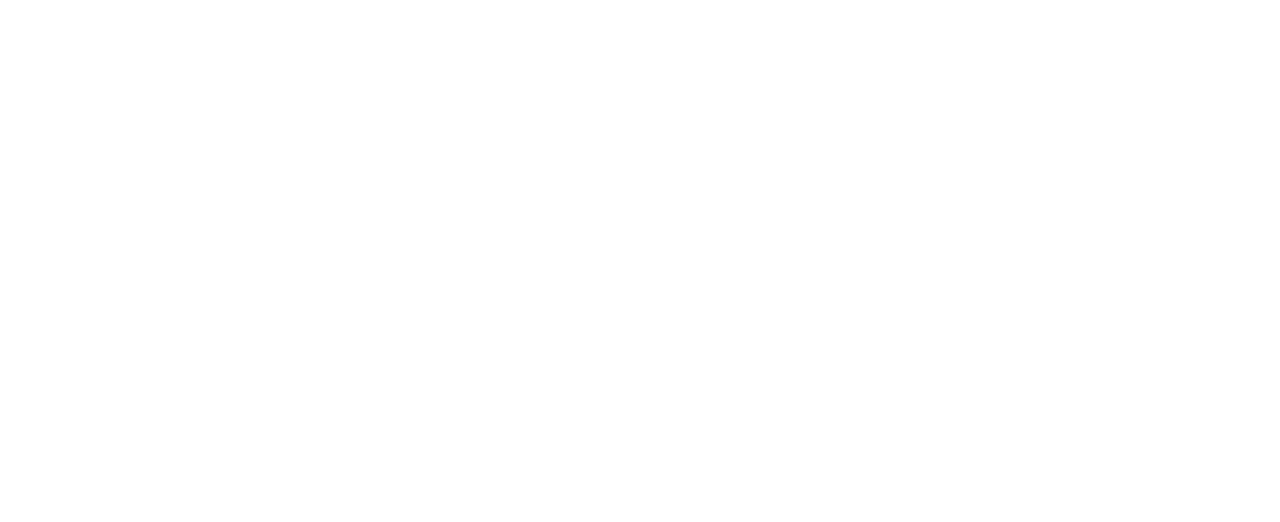
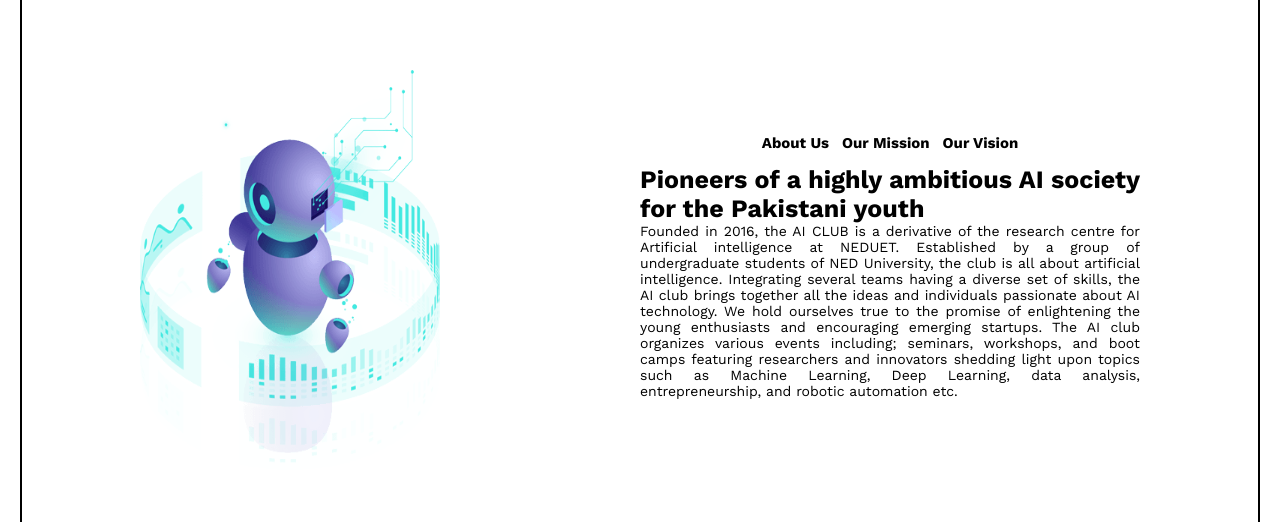
Before and after one commit to ahsan2002/WebKode-23-Coding-Club-Website, a React (Create React App) app: page / in a window 1280 px wide. Shown: the part 873-1395 px from the top of the page. Before the commit the page ends 800 px from the top, so only its background shows below. Built offline with nearby package versions, Linux system fonts and the light colour scheme; a web font is replaced by a local one.

Commit message:
about section in process

```diff
--- a/src/Components/AboutComponent/index.js
+++ /dev/null
@@ -1,9 +0,0 @@
-import React from 'react'
-
-const index = () => {
-    return (
-        <div>index</div>
-    )
-}
-
-export default index
--- /dev/null
+++ b/src/Components/HomeComponents/AboutComponent/About.css
@@ -0,0 +1,88 @@
+@import url('https://fonts.googleapis.com/css2?family=Poppins:wght@500&display=swap');
+
+
+
+.main1 {
+  display: flex;
+  justify-content: center;
+  align-items: center;
+  flex-wrap: wrap;
+  gap: 200px;
+  height: 87vh;
+  font-family: 'Poppins', sans-serif;
+  border: 2px solid black;
+   margin: 20px;
+  /* background-color: grey; */
+}
+
+
+
+.menu-tab {
+  display: flex;
+  flex-direction: row;
+  gap: 1.3rem;
+  color: black;
+  margin-top: -10px;
+  /* margin-bottom: 30px; */
+  cursor: pointer;
+  justify-content: center;
+  align-items: center;
+}
+
+.content{
+  display: flex;
+  flex-direction: column;
+  gap: 1.3rem;
+  /* width: 800px; */
+}
+
+.card{
+  width: 500px;
+  text-align: center;
+}
+
+.card h5 {
+  font-size: 2.5rem;
+  text-align: justify;
+
+}
+
+.card p {
+  font-size: 1.4rem;
+  text-align: justify;
+  /* overflow-wrap: break-word;
+  word-wrap: break-word;
+  word-break: break-word; */
+}
+
+
+
+
+.myimg1 img {
+  width: 300px;
+  height: 400px;
+}
+
+
+
+/* @media only screen and (max-width: 768px) {
+
+  .main1 {
+    display: flex;
+    flex-direction: column;
+    height: 100vh;
+    gap: 4.5rem !important;
+  }
+
+
+  .myimg1 {
+    margin-top: -35px;
+  }
+
+  .myimg1 img {
+    width: 345px;
+    height: 270px;
+  }
+
+
+} */
--- /dev/null
+++ b/src/Components/HomeComponents/AboutComponent/About.js
@@ -0,0 +1,81 @@
+import React from 'react'
+import { useState ,useEffect} from 'react';
+import './About.css';
+
+const About = () => {
+
+    useEffect(() => {
+      filterItem('about')
+    }, [])
+
+
+    const Menu = [
+        {
+            id: 1,
+            heading: "Pioneers of a highly ambitious AI society for the Pakistani youth",
+            category: "about",
+            description: "Founded in 2016, the AI CLUB is a derivative of the research centre for Artificial intelligence at NEDUET. Established by a group of undergraduate students of NED University, the club is all about artificial intelligence. Integrating several teams having a diverse set of skills, the AI club brings together all the ideas and individuals passionate about AI technology. We hold ourselves true to the promise of enlightening the young enthusiasts and encouraging emerging startups. The AI club organizes various events including; seminars, workshops, and boot camps featuring researchers and innovators shedding light upon topics such as Machine Learning, Deep Learning, data analysis, entrepreneurship, and robotic automation etc. "
+        },
+
+        {
+            id: 2,
+            heading: "Mentoring and training the young AI innovators ",
+            category: "mission",
+            description: 'The AI club was founded to serve the primary motive of providing opportunities and a networking medium for students, in the domain of artificial intelligence. From the fundamentals of the technology to kick starting an AI-based business, we strive to provide everything that an ambitious undergrad needs '
+        },
+        {
+            id: 3,
+            heading: "Preparing the future generations of Pakistan for the eminent AI REVOLUTION",
+            category: "vision",
+            description: 'At AI club we ideate a harmonious and opulent world made possible with the use of AI technologies. Artificial intelligence will revolutionize every industry as we know it. AI club imagines a future where innovations in AI technologies will enhance the well being and state of life in Pakistan. The road to embracing artificial intelligence is long, but to achieve greatness one has to walk alone. AI club has laid the foundation of what will be a society of like-minded innovators, students, teachers and leaders. '
+        },
+    ]
+
+    const [item, setitem] = useState(Menu);
+    const filterItem = (myitem) => {
+        const updateditem = Menu.filter((elem) => {
+            return elem.category === myitem;
+
+        });
+        setitem(updateditem);
+    }
+    return (
+        <>
+            <div className="main1">
+
+                <div className="myimg1">
+                    <img src="/Images/about.png" alt="" />
+                </div>
+
+                <div className="content">
+
+                    <div className="menu-tab">
+                        <div  onClick={() => filterItem('about')}> <h2>About Us</h2> </div>
+                        <div  onClick={() => filterItem('mission')}><h2>Our Mission</h2></div>
+                        <div  onClick={() => filterItem('vision')}><h2>Our Vision</h2></div>
+                    </div>
+
+                     {
+                        item.map((elem) => {
+                            const { heading, description } = elem;
+                            return (
+                                <>
+                                    <div className="card" >
+                                        <div className="card-body">
+                                            <h5 className="card-title">{heading}</h5>
+                                            <p className="card-text">{description}</p>
+                                        </div>
+                                    </div>
+                                </>
+                            )
+                        })
+                    }
+
+                </div>
+
+            </div>
+        </>
+    )
+}
+
+export default About;
--- a/src/Components/HomeComponents/index.js
+++ b/src/Components/HomeComponents/index.js
@@ -1,11 +1,14 @@
 import React from 'react'
 import Header from '../Navbar/Header'
 import Main from './MainPage/Main'
+import About from './AboutComponent/About'
 const index = () => {
     return (
         <>
             <Header />
             <Main/>
+            <About/>
+
         </>
     )
 }
```
Also changed, not shown: src/App.js (+5 -5 lines), public/images/about.png (added).
